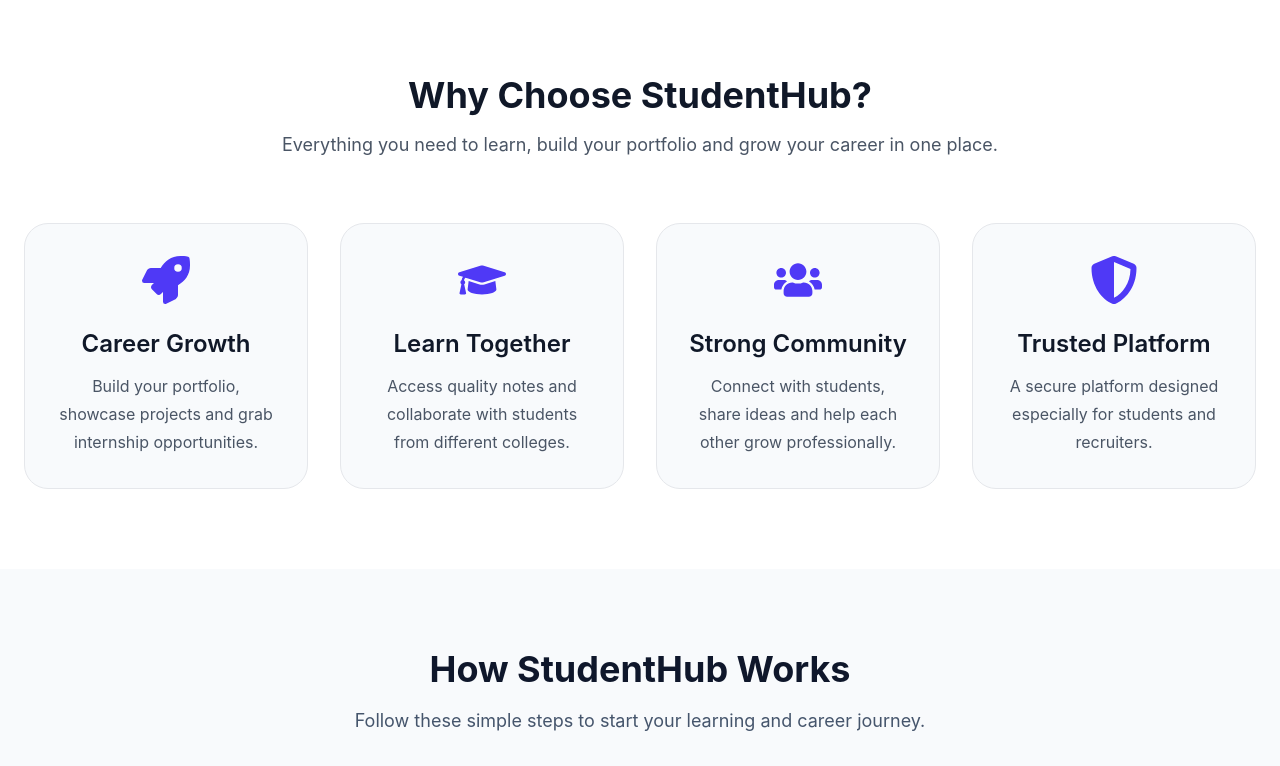
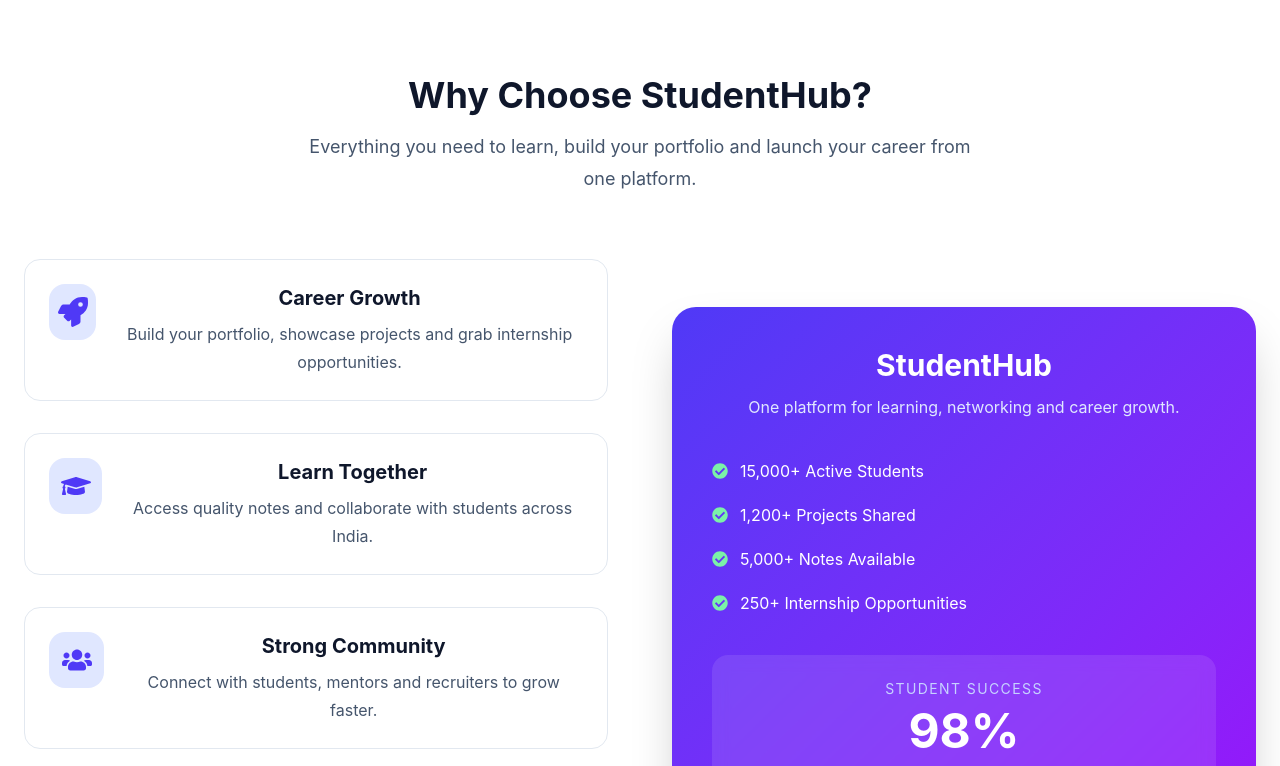
Before and after one commit to aditya01saini/studenthub, a React (Vite) app in the folder client/: page / in a window 1280 px wide. Shown: the part 2160-2926 px from the top of the page. Built offline with nearby package versions, Linux system fonts and the light colour scheme.

Commit message:
Improve why choose us section

```diff
--- a/client/src/components/landing/WhyChooseUs/WhyChooseUs.jsx
+++ b/client/src/components/landing/WhyChooseUs/WhyChooseUs.jsx
@@ -3,79 +3,149 @@
   FaGraduationCap,
   FaUsers,
   FaShieldAlt,
+  FaCheckCircle,
 } from "react-icons/fa";
+
+import Container from "../../ui/Container";
+import SectionTitle from "../../ui/SectionTitle";
 
 const reasons = [
   {
     id: 1,
-    icon: <FaRocket className="text-5xl text-indigo-600" />,
+    icon: FaRocket,
     title: "Career Growth",
     description:
       "Build your portfolio, showcase projects and grab internship opportunities.",
   },
   {
     id: 2,
-    icon: <FaGraduationCap className="text-5xl text-indigo-600" />,
+    icon: FaGraduationCap,
     title: "Learn Together",
     description:
-      "Access quality notes and collaborate with students from different colleges.",
+      "Access quality notes and collaborate with students across India.",
   },
   {
     id: 3,
-    icon: <FaUsers className="text-5xl text-indigo-600" />,
+    icon: FaUsers,
     title: "Strong Community",
     description:
-      "Connect with students, share ideas and help each other grow professionally.",
+      "Connect with students, mentors and recruiters to grow faster.",
   },
   {
     id: 4,
-    icon: <FaShieldAlt className="text-5xl text-indigo-600" />,
+    icon: FaShieldAlt,
     title: "Trusted Platform",
     description:
-      "A secure platform designed especially for students and recruiters.",
+      "Safe, secure and specially designed for students and recruiters.",
   },
 ];
 
 const WhyChooseUs = () => {
   return (
     <section className="bg-white py-20">
-      <div className="mx-auto max-w-7xl px-6">
+      <Container>
 
-        <div className="mb-16 text-center">
-          <h2 className="text-4xl font-bold text-gray-900">
-            Why Choose StudentHub?
-          </h2>
+        <SectionTitle
+          title="Why Choose StudentHub?"
+          subtitle="Everything you need to learn, build your portfolio and launch your career from one platform."
+        />
 
-          <p className="mt-4 text-lg text-gray-600">
-            Everything you need to learn, build your portfolio and grow your
-            career in one place.
-          </p>
-        </div>
+        <div className="grid items-center gap-16 lg:grid-cols-2">
 
-        <div className="grid gap-8 md:grid-cols-2 lg:grid-cols-4">
+          {/* Left Side */}
 
-          {reasons.map((item) => (
-            <div
-              key={item.id}
-              className="rounded-3xl border border-gray-200 bg-slate-50 p-8 text-center transition-all duration-300 hover:-translate-y-3 hover:shadow-xl"
-            >
-              <div className="mb-6 flex justify-center">
-                {item.icon}
+          <div className="space-y-8">
+
+            {reasons.map((item) => {
+              const Icon = item.icon;
+
+              return (
+                <div
+                  key={item.id}
+                  className="group flex items-start gap-5 rounded-2xl border border-slate-200 bg-white p-6 transition-all duration-300 hover:border-indigo-200 hover:shadow-lg"
+                >
+
+                  <div className="flex h-14 w-14 items-center justify-center rounded-2xl bg-indigo-100 transition-all duration-300 group-hover:bg-indigo-600">
+
+                    <Icon className="text-3xl text-indigo-600 transition-all duration-300 group-hover:text-white" />
+
+                  </div>
+
+                  <div>
+
+                    <h3 className="text-xl font-bold text-slate-900">
+                      {item.title}
+                    </h3>
+
+                    <p className="mt-2 leading-7 text-slate-600">
+                      {item.description}
+                    </p>
+
+                  </div>
+
+                </div>
+              );
+            })}
+
+          </div>
+
+          {/* Right Side */}
+
+          <div className="rounded-3xl bg-gradient-to-br from-indigo-600 to-purple-600 p-10 text-white shadow-2xl">
+
+            <h3 className="text-3xl font-bold">
+              StudentHub
+            </h3>
+
+            <p className="mt-3 text-indigo-100">
+              One platform for learning, networking and career growth.
+            </p>
+
+            <div className="mt-10 space-y-5">
+
+              <div className="flex items-center gap-3">
+                <FaCheckCircle className="text-green-300" />
+                <span>15,000+ Active Students</span>
               </div>
 
-              <h3 className="mb-3 text-2xl font-semibold text-gray-900">
-                {item.title}
-              </h3>
+              <div className="flex items-center gap-3">
+                <FaCheckCircle className="text-green-300" />
+                <span>1,200+ Projects Shared</span>
+              </div>
 
-              <p className="leading-7 text-gray-600">
-                {item.description}
+              <div className="flex items-center gap-3">
+                <FaCheckCircle className="text-green-300" />
+                <span>5,000+ Notes Available</span>
+              </div>
+
+              <div className="flex items-center gap-3">
+                <FaCheckCircle className="text-green-300" />
+                <span>250+ Internship Opportunities</span>
+              </div>
+
+            </div>
+
+            <div className="mt-10 rounded-2xl bg-white/10 p-6 backdrop-blur">
+
+              <p className="text-sm uppercase tracking-widest text-indigo-200">
+                Student Success
               </p>
+
+              <h2 className="mt-2 text-5xl font-bold">
+                98%
+              </h2>
+
+              <p className="mt-2 text-indigo-100">
+                Students recommend StudentHub for learning, networking and career growth.
+              </p>
+
             </div>
-          ))}
+
+          </div>
 
         </div>
 
-      </div>
+      </Container>
     </section>
   );
 };
```
